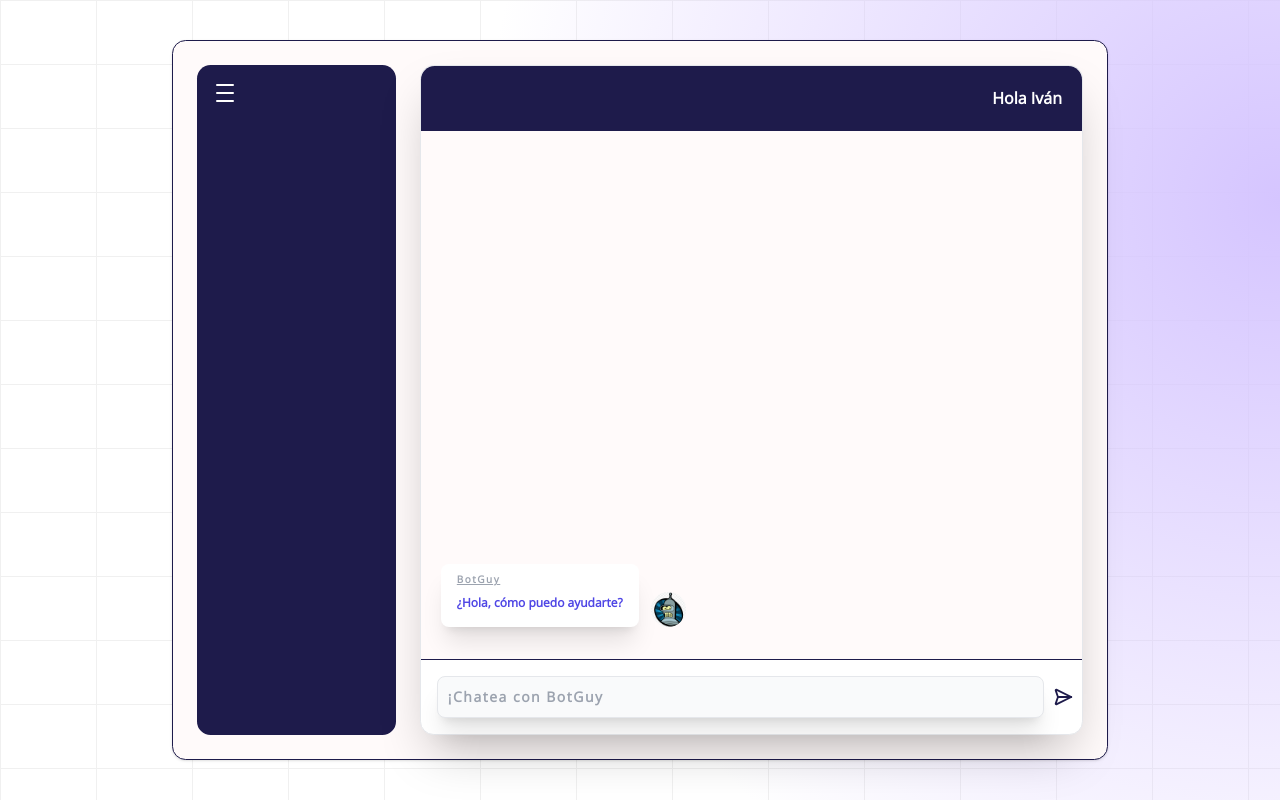
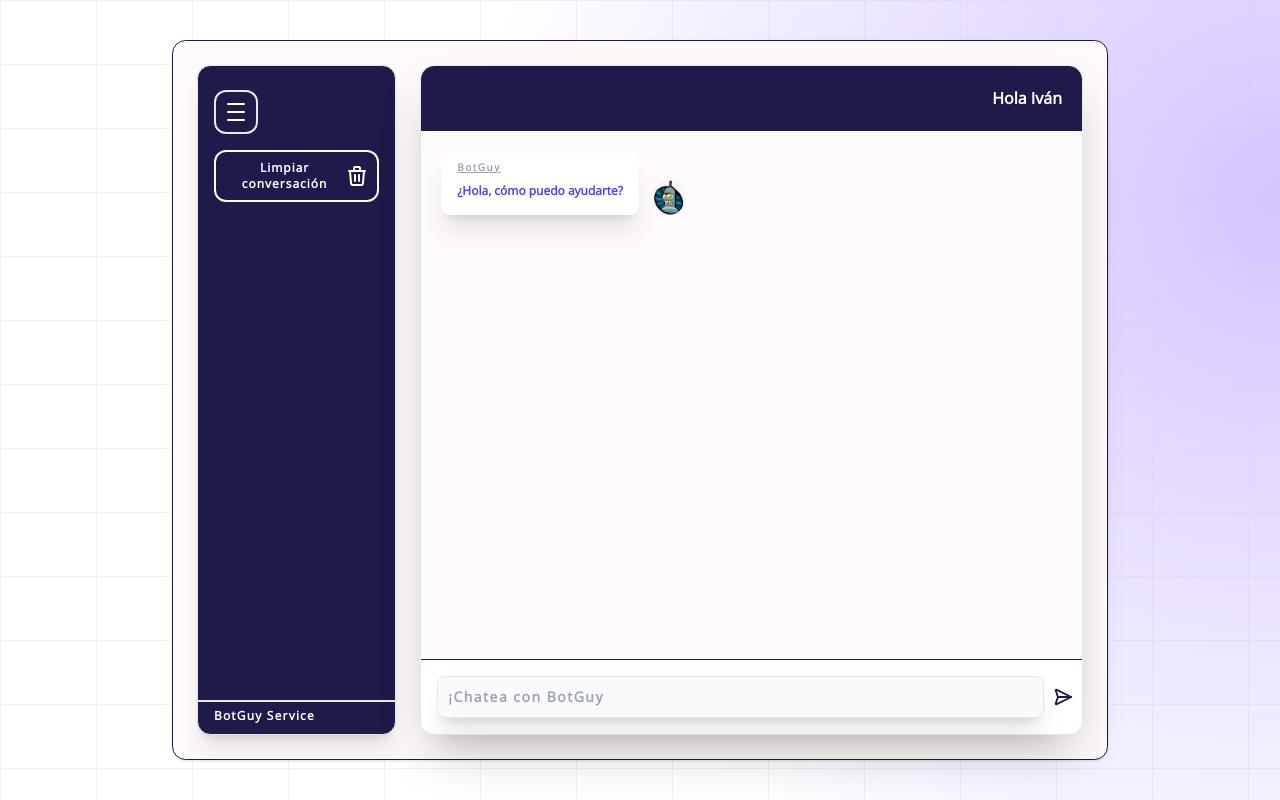
Before and after one commit to IvanDev03/chatbot, a React (Vite) app in the folder chatbot-project-vw/: page / in a window 1280 px wide. Built offline with nearby package versions, Linux system fonts and the light colour scheme; what @midudev/tailwind-animations would draw is missing.

Commit message:
Se mejora nav lateral, animaciones, etc.

```diff
--- /dev/null
+++ b/chatbot-project-vw/src/components/Footer/Footer.tsx
@@ -0,0 +1,17 @@
+export const Footer = () =>{
+
+    return(
+    <>
+
+    <footer>
+        <div className="h-10 flex flex-wrap justify-center items-center">
+            <ul>
+                <li>
+                Torres company | Copyright 2024 Universidad ECCI
+                </li>
+            </ul>
+        </div>
+    </footer>
+
+    </>)
+}
--- a/chatbot-project-vw/src/components/chat/AvatarImage.tsx
+++ b/chatbot-project-vw/src/components/chat/AvatarImage.tsx
@@ -8,6 +8,6 @@ interface IAvatar {
 
 export const AvatarImage: React.FC<IAvatar> = ({name, url}) => {
     return (<>
-    <Avatar alt={name} src={url} sx={{width: 35, height: 35}}/>
+    <Avatar alt={name} src={url} sx={{width: 35, height: 35}} className="animate-squeeze"/>
     </>)
 }
--- a/chatbot-project-vw/src/components/chat/ChatStyles.css
+++ b/chatbot-project-vw/src/components/chat/ChatStyles.css
@@ -2,6 +2,7 @@
     margin-left: 1.5rem !important;
     border-radius: 0.85rem;
 }
+
 #message-bot {
     width: 96%;
     margin: 1rem 0 1rem 1rem;
@@ -14,7 +15,7 @@
 }
 
 
-#chatbot-messages section {
+#scrool-div div {
     scroll-snap-align: start;
 }
 
--- a/chatbot-project-vw/src/components/chat/Conversation.tsx
+++ b/chatbot-project-vw/src/components/chat/Conversation.tsx
@@ -1,6 +1,7 @@
 import React from "react";
 import './ChatStyles.css'
 import { History } from "./History";
+import { ConversationProps } from "../../interfaces/ConversationProps";
 
 export const Conversation: React.FC<ConversationProps> = ({ botname, username }) => {
     return (<>
--- a/chatbot-project-vw/src/components/chat/History.tsx
+++ b/chatbot-project-vw/src/components/chat/History.tsx
@@ -1,15 +1,16 @@
 import { useEffect, useRef, useState } from "react"
 import { AvatarImage } from "./AvatarImage"
-import felipe from '../../assets/media/Felipe-img.jpg'
+import userIcon from '../../assets/media/Felipe-img.jpg'
 import bender from '../../assets/media/bender.png'
 import { Card } from "./Card"
 import send from './../../assets/media/send-icon.svg'
-
+import { ConversationProps } from "../../interfaces/ConversationProps"
 
 export const History: React.FC<ConversationProps> = ({ botname, username }) => {
 
     const messageRef = useRef<HTMLInputElement | null>(null)
     const [messages, setMessages] = useState([{ text: '¿Hola, cómo puedo ayudarte?', user: botname }])
+
 
     useEffect(() => {
         const element = document.getElementById('chatbot-messages');
@@ -23,18 +24,24 @@ export const History: React.FC<ConversationProps> = ({ botname, username }) => {
         if (messageRef.current) {
             const { current } = messageRef;
             setMessages([...messages, { text: current.value, user: username }])
+            current.value = ''
         }
     }
 
 
     return (<>
-        <div className="flex flex-row " style={{ borderTop: '1px solid rgb(30 27 75 / var(--tw-bg-opacity))' }}>
+        <div className="flex flex-row" style={{ borderTop: '1px solid rgb(30 27 75 / var(--tw-bg-opacity))' }}>
             <input
                 type="text"
                 ref={messageRef}
                 id="message-bot"
                 className="bg-gray-50 border shadow-xl text-gray-900 text-sm rounded-lg focus:ring-blue-500 focus:border-blue-500 block p-2.5 dark:bg-gray-700 dark:border-gray-600 dark:placeholder-gray-400 dark:text-white dark:focus:ring-blue-500 dark:focus:border-blue-500"
                 placeholder={`¡Chatea con ${botname}`}
+                onKeyUp={(e) => {
+                    if(e.key === "Enter") {
+                        submitMessage()
+                    }
+                }}
                 style={{ letterSpacing: '1.5px', outline: 'none' }} />
             <div className="flex flex-col justify-center text-center" >
                 <img src={send} className="m-2 cursor-pointer" onClick={() => {
@@ -43,19 +50,18 @@ export const History: React.FC<ConversationProps> = ({ botname, username }) => {
                 </img>
             </div>
         </div>
-        <div className="p-5 overflow-y-auto h-full flex flex-col justify-end" id="chatbot-messages" style={{ backgroundColor: '#fffafa', paddingBottom: '1rem' }} >
+        <div className="p-5 overflow-y-auto flex flex-col h-full" id="chatbot-messages" style={{ backgroundColor: '#fffafa', paddingBottom: '1rem'}} >
 
-                {messages.map((message, index) => (
-                    <>
-                    <section className={`flex justify-${message.user === botname ? 'start' : 'end'} flex-row place-items-end`} style={{marginBottom: '1rem'}}>
+            {messages.map((message, index) => (
+                <>
+                    <section className={`flex justify-${message.user === botname ? 'start' : 'end'} flex-row place-items-end`} style={{ marginBottom: '1rem' }}>
                         <Card name={message.user} id={index.toString()} text={message.text} bot={botname}></Card>
                         <div className={'text-right'}>
-                            <AvatarImage url={message.user === botname ? bender : felipe} name={username}></AvatarImage>
+                            <AvatarImage url={message.user === botname ? bender : userIcon} name={username}></AvatarImage>
                         </div>
                     </section>
-                    </>
-                ))}
-
+                </>
+            ))}
 
         </div>
     </>)
--- a/chatbot-project-vw/src/components/nav/NavStyles.css
+++ b/chatbot-project-vw/src/components/nav/NavStyles.css
@@ -12,7 +12,6 @@
     border-radius: 0.5rem;
     border-color: rgb(30 27 75 / var(--tw-bg-opacity));
     animation: closeBackground 1s forward;
-    height: 9%;
 }
 
 .rot {
@@ -23,6 +22,11 @@
 .rot-2 {
     transition: transform 1s ease;
     transform: rotate(-180deg);
+}
+
+.rot-3 {
+    transition: transform 1s ease;
+    transform: rotate(360);
 }
 
 @keyframes closeBackground {
--- a/chatbot-project-vw/src/components/nav/Navbar.tsx
+++ b/chatbot-project-vw/src/components/nav/Navbar.tsx
@@ -2,6 +2,9 @@ import { useState } from "react"
 import burguerIcon from "../../assets/media/burguer-icon.svg"
 import burguerIndigo from "../../assets/media/burguer-icon-indigo.svg"
 import './NavStyles.css'
+import trashIndigo from '../../assets/media/trash-indigo.svg'
+import trash from '../../assets/media/trash.svg'
+
 
 export const Navbar = () => {
 
@@ -14,14 +17,31 @@ export const Navbar = () => {
     };
 
     return (
-        <aside className= {`burguer-${navState ? 'opened' : 'closed'} `} id='tab-aside'>
+        <aside className={`py-2 border shadow-xl burguer-${navState ? 'opened' : 'closed'} flex flex-col justify-between`} id='tab-aside'>
+            <section>
                 <img
                     src={image}
-                className={`m-4 cursor-pointer ${navState ? 'rot' : 'rot-2'}`}
+                    className={`min-w-6 m-4 cursor-pointer rounded-xl border-2 p-2 ${navState ? 'rot' : 'rot-2'}`}
                     id="nav-image"
                     onClick={toggleNav}
                     alt="Burguer icon"
                 />
+                <section className={`m-4 flex flex-row cursor-pointer rounded-xl border-2 p-2 justify-center ${navState ? 'justify-between items-center border-stone-50' : 'rot-3 py-2'} `}>
+                    {navState ? (<span className="text-white text-xs" style={{ letterSpacing: '1px' }}>
+                        Limpiar conversación
+                    </span>) : (<></>)}
+                    <img
+                        src={navState ? trash : trashIndigo}
+                        className={'min-w-6'}
+                    />
+                </section>
+            </section>
+
+            <section className={`border-t-2 text-left px-4 ${navState ? '' : 'hidden'}`} style={{borderTop: '0 1px 0 0'}}>
+                <small className="text-white text-xs tracking-widest">BotGuy Service</small>
+            </section>
+
+
         </aside>
     );
 };
--- a/chatbot-project-vw/src/interfaces/ConversationProps.ts
+++ b/chatbot-project-vw/src/interfaces/ConversationProps.ts
@@ -1,4 +1,4 @@
-interface ConversationProps {
+export interface ConversationProps {
     botname: string;
     username: string;
 }
```
Also changed, not shown: chatbot-project-vw/src/assets/media/trash-indigo.svg (added), chatbot-project-vw/src/assets/media/trash.svg (added). Lines whose indentation alone changed are shown as unchanged.
